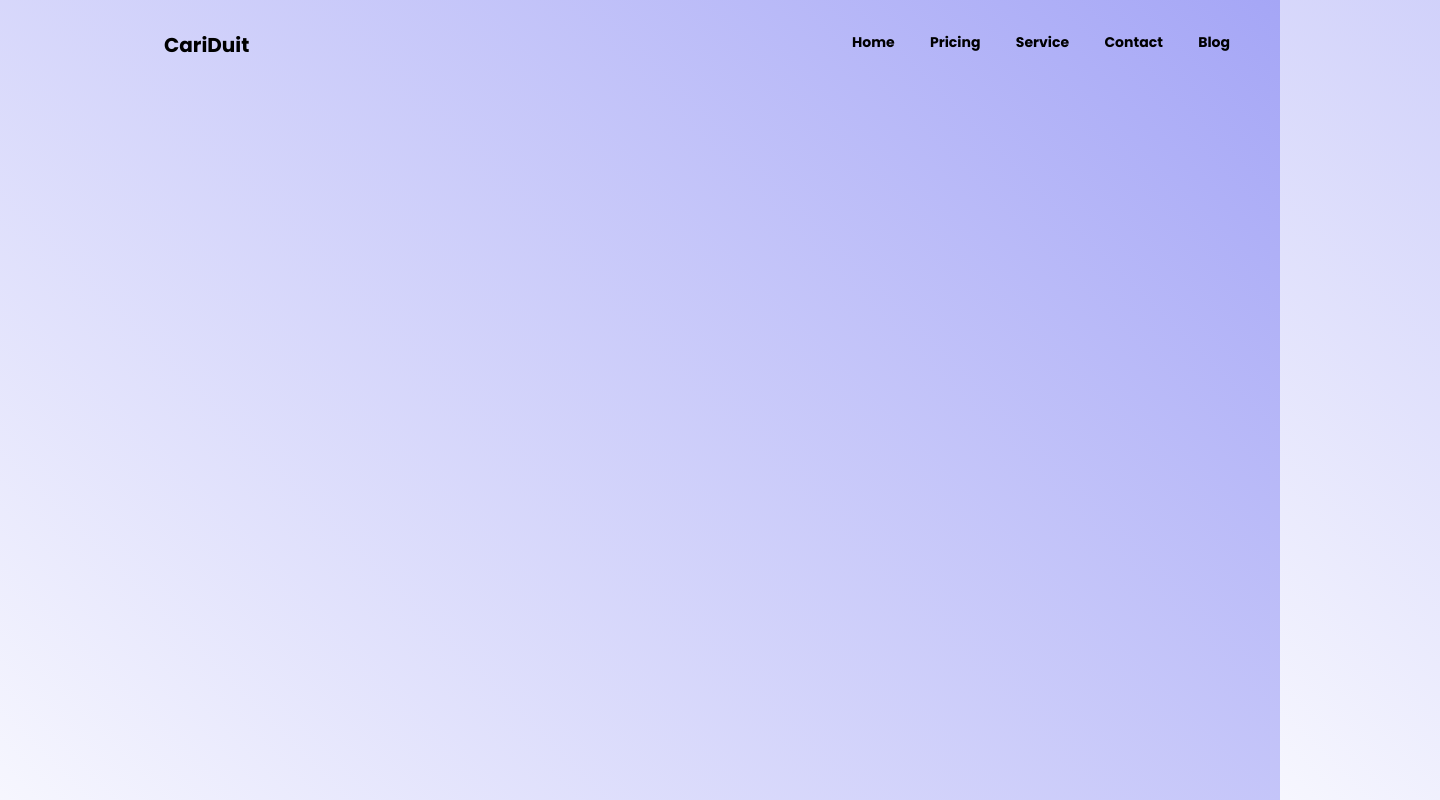
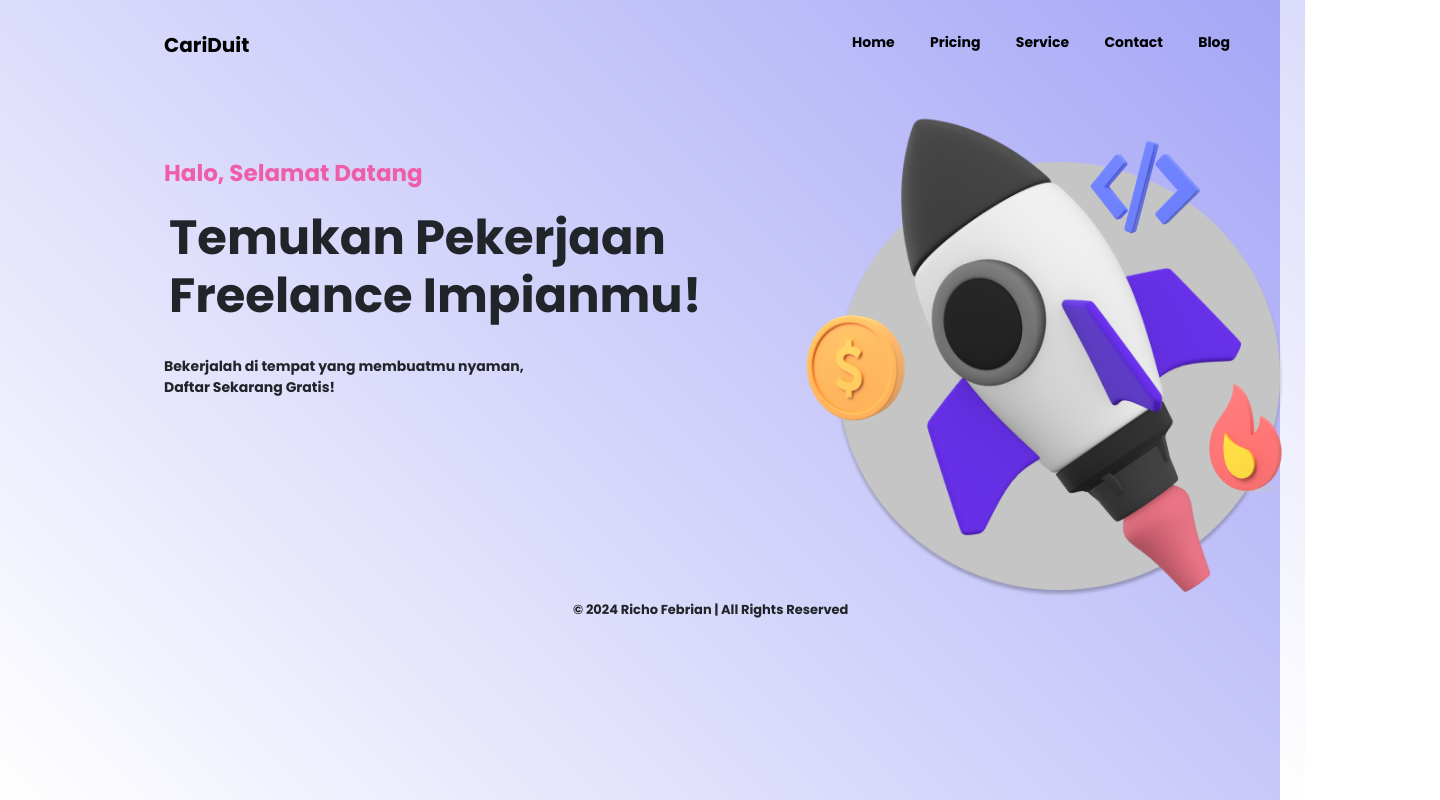
Before and after one commit to richofal/tugas-1-aic-2024, a plain HTML site: page index.html in a window 1280 px wide. Shown: the top 800 px of the page, 1440 px wide, since content can reach past the window. Drawn offline with nearby package versions, Linux system fonts and the light colour scheme.

Commit message:
Menambahkan teks dan gambar

```diff
--- a/app.css
+++ b/app.css
@@ -1,8 +1,9 @@
 body {
   font-family: "Poppins", sans-serif;
+  margin: 0;
+  padding: 0;
+  min-height: 100vh;
   background: linear-gradient(45deg, #ffffff, #a5a6f6);
-  width: 1440px;
-  height: 1024px;
 }
 
 nav {
@@ -51,7 +52,75 @@ nav {
   height: 22px;
   position: absolute;
   left: 573px;
-  top: 929px;
+  top: 600px;
   font-size: 13px;
   font-weight: 300;
 }
+
+.content {
+  display: flex;
+  position: absolute;
+  max-width: 50%;
+  padding-right: 20px;
+  left: 164px;
+  top: 160px;
+}
+
+#halo-selamat-datang {
+  width: 268px;
+  height: 36px;
+  font-size: 23px;
+  font-weight: 600;
+  color: #ef5da8;
+}
+
+#temukan {
+  font-size: 48px;
+  font-weight: 800;
+  width: 546px;
+  height: 144px;
+  padding: 5px;
+}
+
+#bekerjalah {
+  font-size: 14px;
+  width: 369px;
+  height: 54px;
+  font-weight: 200;
+}
+
+#elipse {
+  position: absolute;
+  width: 450px;
+  height: 435px;
+  left: 670px;
+  top: 2px;
+}
+#rocket {
+  position: absolute;
+  width: 393.82px;
+  height: 567.74px;
+  left: 710px;
+  top: -100px;
+}
+#code {
+  position: absolute;
+  width: 121px;
+  height: 121px;
+  left: 920px;
+  top: -30px;
+}
+#fire {
+  position: absolute;
+  width: 121px;
+  height: 121px;
+  left: 1020px;
+  top: 220px;
+}
+#coin {
+  position: absolute;
+  width: 121px;
+  height: 121px;
+  left: 630px;
+  top: 150px;
+}
--- a/index.html
+++ b/index.html
@@ -39,9 +39,23 @@
         </span>
       </div>
     </nav>
-    <section class="footer">
-      © 2024 Richo Febrian | All Rights Reserved
+    <section class="content">
+      <span class="captions">
+        <h2 id="halo-selamat-datang">Halo, Selamat Datang</h2>
+        <h1 id="temukan">Temukan Pekerjaan Freelance Impianmu!</h1>
+        <p id="bekerjalah">
+          Bekerjalah di tempat yang membuatmu nyaman, Daftar Sekarang Gratis!
+        </p>
+      </span>
+      <span class="img">
+        <img id="elipse" src="Images/Ellipse 1.png" />
+        <img id="rocket" src="Images/Vectary texture.png" />
+        <img id="code" src="Images/Code_perspective_matte_s 1.png" />
+        <img id="fire" src="Images/Fire_perspective_matte_s 1.png" />
+        <img id="coin" src="Images/Coin_perspective_matte_s 1.png" />
+      </span>
     </section>
+    <section class="footer">© 2024 Richo Febrian | All Rights Reserved</section>
     <script
       src="https://cdn.jsdelivr.net/npm/@popperjs/core@2.11.8/dist/umd/popper.min.js"
       integrity="sha384-I7E8VVD/ismYTF4hNIPjVp/Zjvgyol6VFvRkX/vR+Vc4jQkC+hVqc2pM8ODewa9r"
```
Also changed, not shown: Images/Code_perspective_matte_s 1.png (added), Images/Coin_perspective_matte_s 1.png (added), Images/Ellipse 1.png (added), Images/Fire_perspective_matte_s 1.png (added), Images/Vectary texture.png (added).
